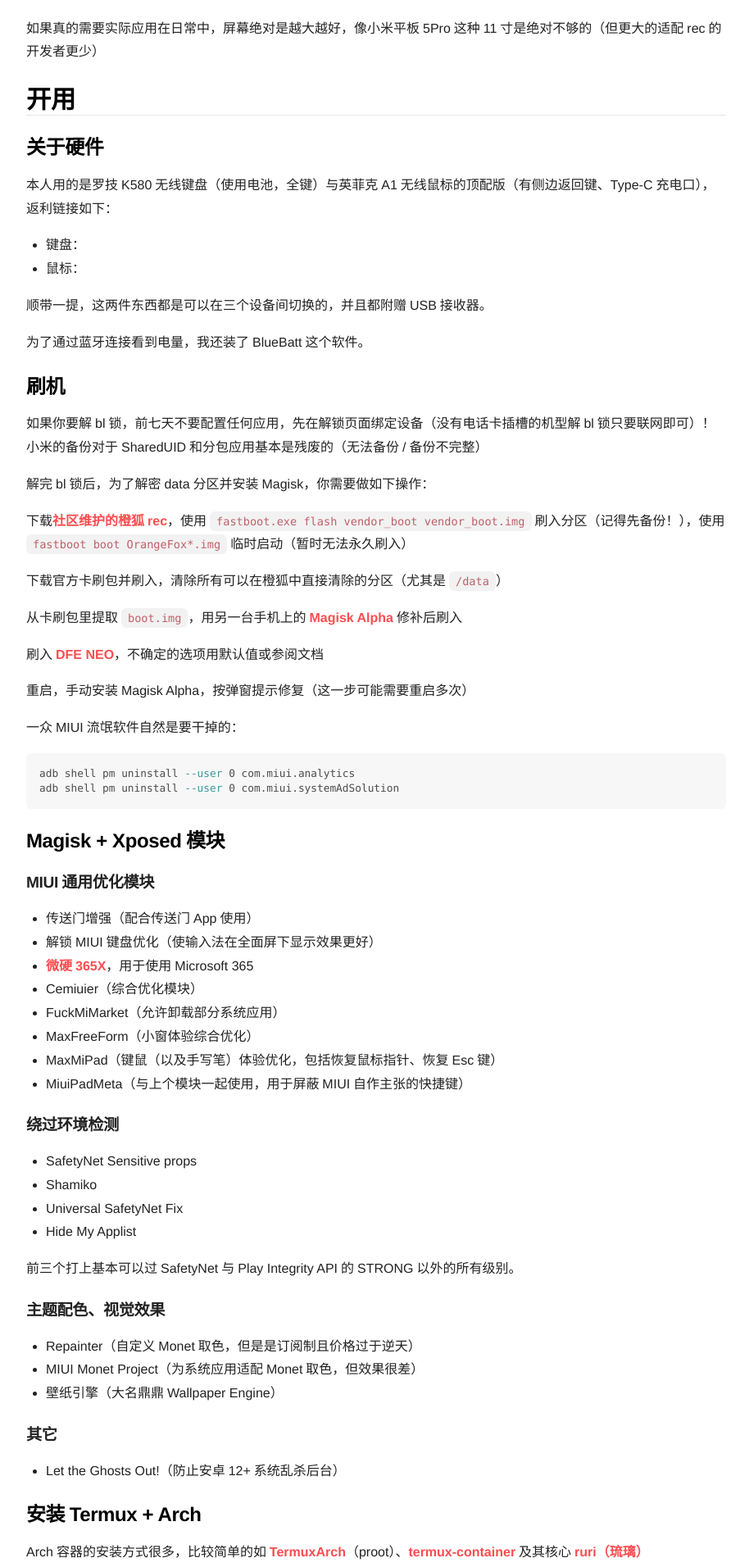
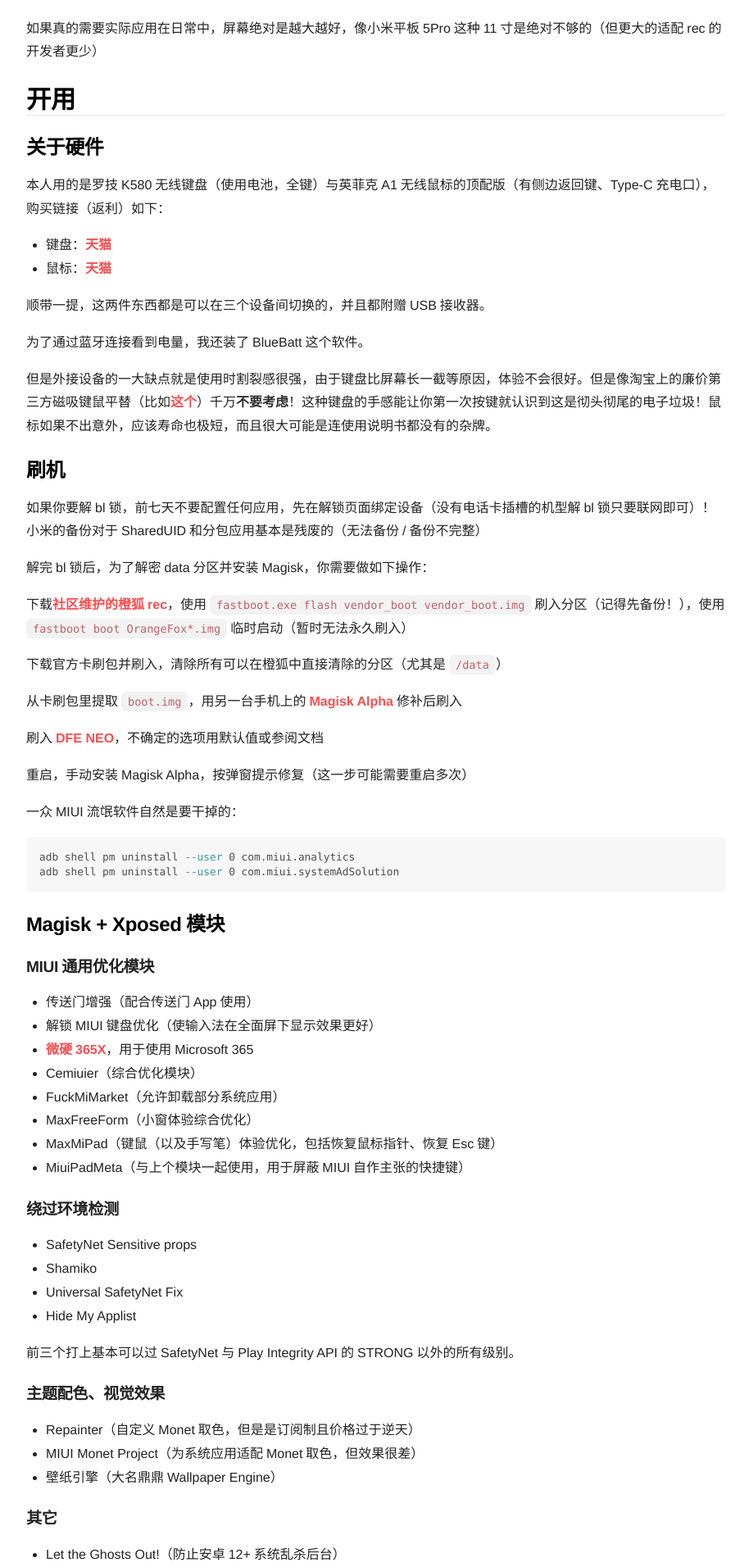
Before and after one commit to Young-Lord/Young-Lord.github.io, a Jekyll site: the page built from _posts/2023-08-05-买前生产力，买后…gal？——小米平板5Pro的“生产力”体验.md, in a window 1280 px wide. Shown: the part 605-2517 px from the top of the page at 82% size, without its empty margins (71-985 px from the left). Built offline with Jekyll 4.4.1, drawn with Linux system fonts in a browser that asks for light colours; nearby versions of some CDN libraries; comment, search, counter and statistics services are not loaded.

Commit message:
更新博文：买前生产力，买后…gal？——小米平板 5 Pro 的“生产力”体验：增加键鼠相关内容

```diff
--- a/_posts/2023-08-05-买前生产力，买后…gal？——小米平板5Pro的“生产力”体验.md
+++ b/_posts/2023-08-05-买前生产力，买后…gal？——小米平板5Pro的“生产力”体验.md
@@ -23,14 +23,16 @@
 
 ### 关于硬件
 
-本人用的是罗技K580无线键盘（使用电池，全键）与英菲克A1无线鼠标的顶配版（有侧边返回键、Type-C充电口），返利链接如下：
+本人用的是罗技K580无线键盘（使用电池，全键）与英菲克A1无线鼠标的顶配版（有侧边返回键、Type-C充电口），购买链接（返利）如下：
 
-- 键盘：<TODO>
-- 鼠标：<TODO>
+- 键盘：[天猫](https://s.click.taobao.com/LcySQAu?af=3&union_lens=lensId:PUB@1693372908@21361717_0c87_18a44e405ae_074c@01@eyJmbG9vcklkIjo2MTM1NCwiic3BtQiiI6Il9wb3J0YWxfdjJfcGFnZXNfcHJvbW9fZ29vZHNfaW5kZXhfaHRtIn0ie)
+- 鼠标：[天猫](https://s.click.taobao.com/5lrJqAu?af=3&union_lens=lensId:PUB@1693372823@213f6e5c_0b27_18a44e2b6d3_d5fb@01@eyJmbG9vcklkIjo2MTM1NCwiic3BtQiiI6Il9wb3J0YWxfdjJfcGFnZXNfcHJvbW9fZ29vZHNfaW5kZXhfaHRtIn0ie)
 
 顺带一提，这两件东西都是可以在三个设备间切换的，并且都附赠USB接收器。
 
 为了通过蓝牙连接看到电量，我还装了BlueBatt这个软件。
+
+但是外接设备的一大缺点就是使用时割裂感很强，由于键盘比屏幕长一截等原因，体验不会很好。但是像淘宝上的廉价第三方磁吸键鼠平替（比如[这个](https://s.click.taobao.com/bcNSQAu?af=3&union_lens=lensId:PUB@1693373073@212c115a_0ccc_18a44e68952_1f33@01@eyJmbG9vcklkIjo2MTM1NCwiic3BtQiiI6Il9wb3J0YWxfdjJfcGFnZXNfcHJvbW9fZ29vZHNfaW5kZXhfaHRtIn0ie)）千万**不要考虑**！这种键盘的手感能让你第一次按键就认识到这是彻头彻尾的电子垃圾！鼠标如果不出意外，应该寿命也极短，而且很大可能是连使用说明书都没有的杂牌。
 
 ### 刷机
 
```
